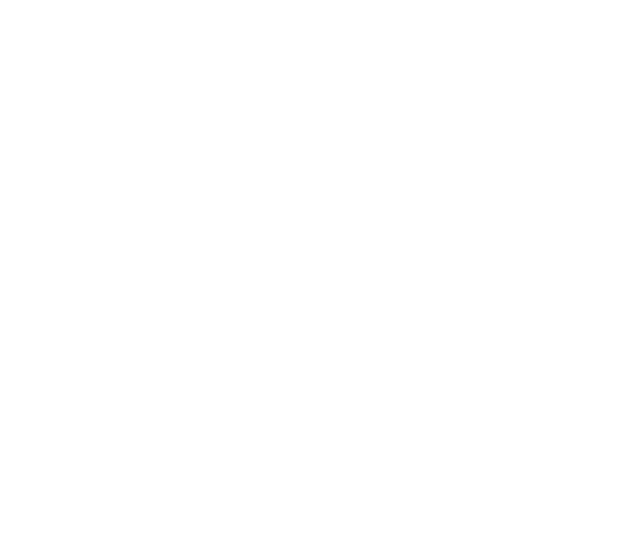
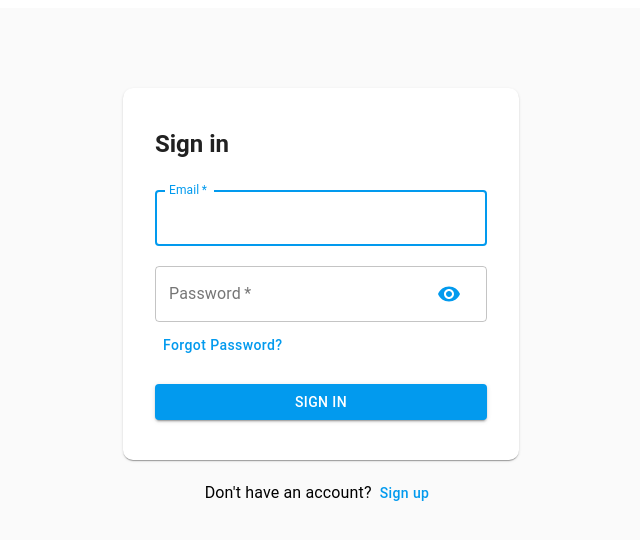
Before and after one commit to shubhamjindal30/react-typescript-boilerplate, a React (Create React App) app: page /login in a window 1280 px wide. Shown: the top 540 px of the page, without its empty margins (319-959 px from the left). Built offline with nearby package versions, Linux system fonts and the light colour scheme; the HTML template or start-up script is replaced by a standard one.

Commit message:
feat: [wip] add login page

```diff
--- a/src/routes/routes.tsx
+++ b/src/routes/routes.tsx
@@ -1,13 +1,14 @@
 import React from 'react';
 import { BrowserRouter, Switch, Route } from 'react-router-dom';
 
-import { Landing } from '../views';
+import { Landing, Login } from '../views';
 
 const Routes: React.FunctionComponent = () => {
   return (
     <BrowserRouter>
       <Switch>
-        <Route exact path="/" render={() => <Landing />} />
+        <Route exact path='/' render={() => <Landing />} />
+        <Route exact path='/login' render={() => <Login />} />
       </Switch>
     </BrowserRouter>
   );
--- /dev/null
+++ b/src/utils/index.ts
@@ -0,0 +1,3 @@
+import ValidateUtil from './validations';
+
+export { ValidateUtil };
--- /dev/null
+++ b/src/utils/validations.ts
@@ -0,0 +1,17 @@
+type isValid = string | null;
+
+const validateEmail = (email: string): isValid => {
+  const emailPattern =
+    /^(([^<>()[\]\\.,;:\s@"]+(\.[^<>()[\]\\.,;:\s@"]+)*)|(".+"))@((\[[0-9]{1,3}\.[0-9]{1,3}\.[0-9]{1,3}\.[0-9]{1,3}\])|(([a-zA-Z\-0-9]+\.)+[a-zA-Z]{2,}))$/;
+  if (email.length < 1) return 'Email cannot be empty!';
+  const emailPatternTest = emailPattern.test(email);
+  if (!emailPatternTest) return 'Please enter a valid email!';
+  return null;
+};
+
+const validatePassword = (password: string): isValid => {
+  if (password.length < 8) return 'Password must contain at least 8 characters!';
+  return null;
+};
+
+export default { validateEmail, validatePassword };
--- /dev/null
+++ b/src/views/common/Login.tsx
@@ -0,0 +1,171 @@
+import React, { useState } from 'react';
+import { withRouter } from 'react-router-dom';
+import {
+  Container,
+  Grid,
+  Paper,
+  Typography,
+  TextField,
+  Button,
+  InputAdornment,
+  IconButton,
+  makeStyles
+} from '@material-ui/core';
+import { Visibility, VisibilityOff } from '@material-ui/icons';
+
+import { ValidateUtil } from '../../utils';
+
+const Login: React.FunctionComponent = () => {
+  const classes = useStyles();
+  const [email, setEmail] = useState('');
+  const [password, setPassword] = useState('');
+  const [emailError, setEmailError] = useState('');
+  const [passwordError, setPasswordError] = useState('');
+  const [isPasswordHidden, setIsPasswordHidden] = useState(true);
+
+  const handleEmailChange = (e: React.ChangeEvent<HTMLInputElement>) => {
+    setEmailError('');
+    setEmail(e.currentTarget.value);
+  };
+
+  const handlePasswordChange = (e: React.ChangeEvent<HTMLInputElement>) => {
+    setPasswordError('');
+    setIsPasswordHidden(true);
+    setPassword(e.currentTarget.value);
+  };
+
+  const handleClickShowPassword = () => {
+    setIsPasswordHidden(!isPasswordHidden);
+  };
+
+  const handleMouseDownPassword = (e: React.FormEvent<HTMLButtonElement>) => {
+    e.preventDefault();
+  };
+
+  const handleSignIn = async () => {
+    const emailError = ValidateUtil.validateEmail(email);
+    if (emailError) {
+      return setEmailError(emailError);
+    }
+    const passwordError = ValidateUtil.validatePassword(password);
+    if (passwordError) {
+      return setPasswordError(passwordError);
+    }
+  };
+
+  return (
+    <div className={classes.body}>
+      <Container maxWidth='xs'>
+        <Paper className={classes.box}>
+          <Grid container direction='column' alignItems='flex-start' justify='center'>
+            <Typography className={classes.heading} variant='h5'>
+              Sign in
+            </Typography>
+            <TextField
+              className={classes.emailField}
+              required
+              fullWidth
+              variant='outlined'
+              label='Email'
+              value={email}
+              autoFocus
+              onChange={handleEmailChange}
+              error={!!emailError}
+              helperText={emailError}
+            />
+            <TextField
+              className={classes.passwordField}
+              required
+              fullWidth
+              variant='outlined'
+              label='Password'
+              type={isPasswordHidden ? 'password' : 'text'}
+              value={password}
+              onChange={handlePasswordChange}
+              error={!!passwordError}
+              helperText={passwordError}
+              InputProps={{
+                endAdornment: (
+                  <InputAdornment position='end'>
+                    <IconButton
+                      color='primary'
+                      aria-label='toggle password visibility'
+                      onClick={handleClickShowPassword}
+                      onMouseDown={handleMouseDownPassword}
+                    >
+                      {isPasswordHidden ? <Visibility /> : <VisibilityOff />}
+                    </IconButton>
+                  </InputAdornment>
+                )
+              }}
+            />
+            <Button className={classes.forgotPassBtn} color='primary'>
+              Forgot Password?
+            </Button>
+            <Button
+              className={classes.signInBtn}
+              fullWidth
+              variant='contained'
+              color='primary'
+              onClick={handleSignIn}
+            >
+              Sign in
+            </Button>
+          </Grid>
+        </Paper>
+        <Grid
+          container
+          direction='row'
+          alignItems='center'
+          justify='center'
+          className={classes.signUpView}
+        >
+          <Typography variant='body1'>{"Don't have an account? "}</Typography>
+          <Button className={classes.signUpBtn} color='primary'>
+            Sign up
+          </Button>
+        </Grid>
+      </Container>
+    </div>
+  );
+};
+
+export default withRouter(Login);
+
+const useStyles = makeStyles(() => ({
+  body: {
+    height: '90vh',
+    backgroundColor: '#fafafa',
+    paddingLeft: '2vw',
+    paddingRight: '2vw',
+    paddingTop: '10vh'
+  },
+  box: {
+    padding: 40,
+    paddingLeft: 32,
+    paddingRight: 32,
+    borderRadius: 10
+  },
+  heading: {
+    fontWeight: 'bold'
+  },
+  emailField: {
+    marginTop: 30
+  },
+  passwordField: {
+    marginTop: 20
+  },
+  forgotPassBtn: {
+    marginTop: 5,
+    textTransform: 'none'
+  },
+  signInBtn: {
+    marginTop: 20
+  },
+  signUpView: {
+    marginTop: 15
+  },
+  signUpBtn: {
+    textTransform: 'none'
+  }
+}));
--- a/src/views/index.ts
+++ b/src/views/index.ts
@@ -1,3 +1,4 @@
 import Landing from './common/Landing';
+import Login from './common/Login';
 
-export { Landing };
+export { Landing, Login };
```
